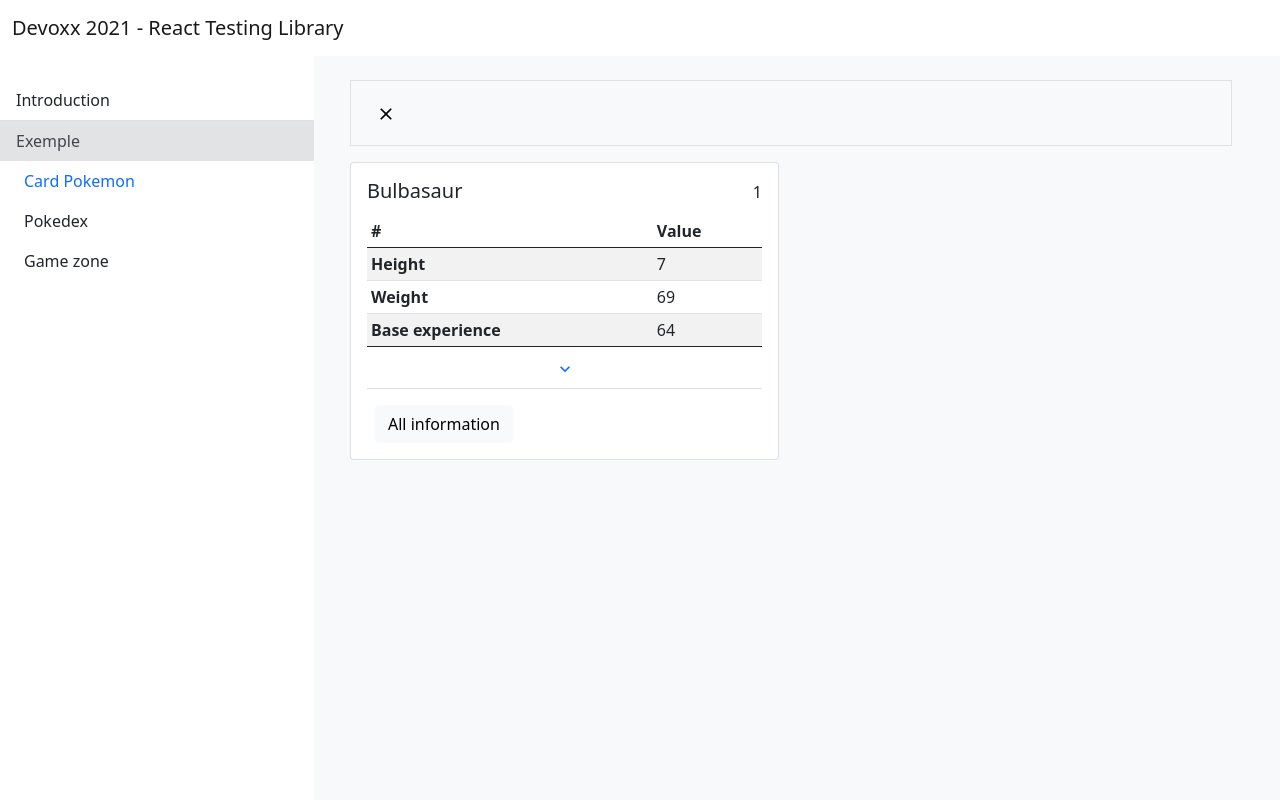
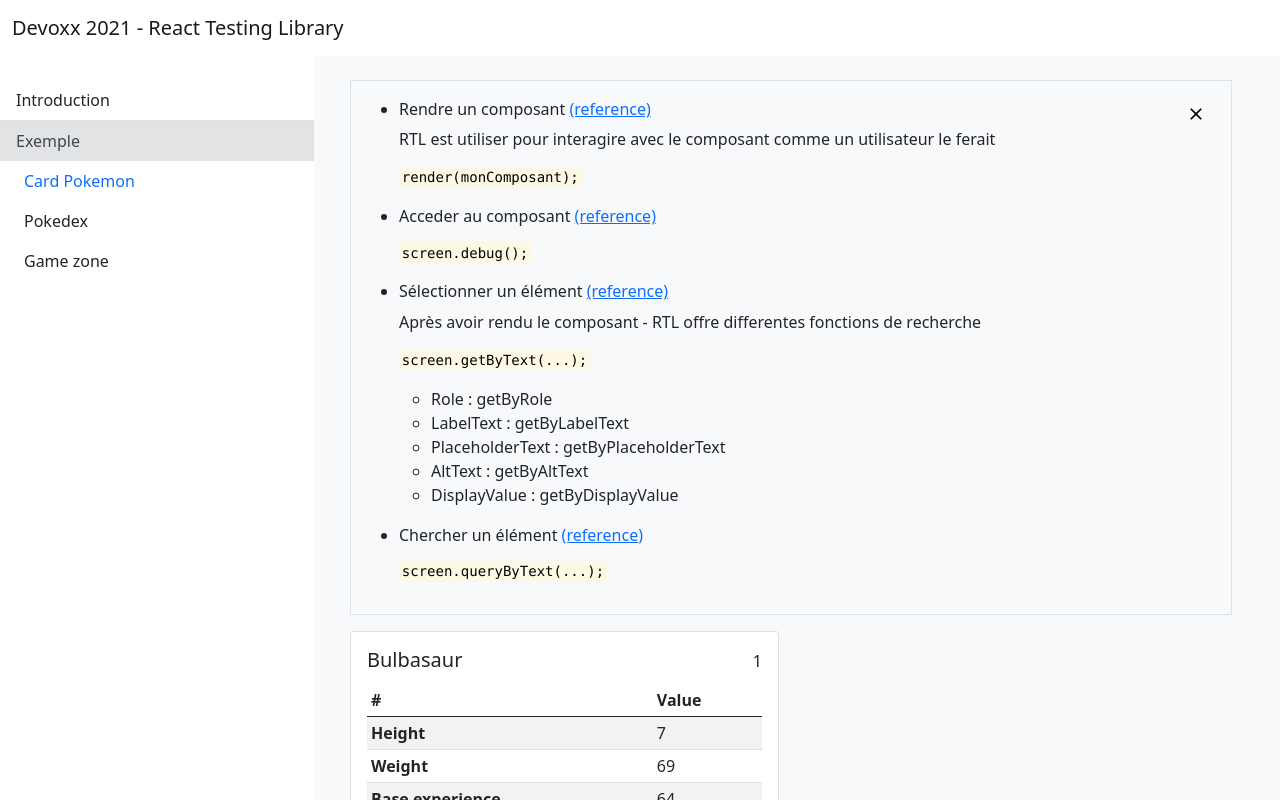
Before and after one commit to alicia-stotz/devoxx2021-rtl, a React (Create React App) app: page /example/default in a window 1280 px wide. Both pictures are taken after a click on the button "Summary". Shown: the top 800 px of the page. Built offline with nearby package versions, Linux system fonts and the light colour scheme.

Commit message:
feat(defaultPokemonCard): add summary

```diff
--- a/src/components/routes/Example/DefaultPokemonCard.tsx
+++ b/src/components/routes/Example/DefaultPokemonCard.tsx
@@ -24,7 +24,54 @@ const POKEMON: IPokemon[] = [
   }
 ];
 
-const SUMMARY_CONTENT: JSX.Element = <div></div>
+const SUMMARY_CONTENT: JSX.Element = <div>
+  <ul>
+    <li>
+      <h6>
+        Rendre un composant{" "}
+        <a href="https://testing-library.com/docs/react-testing-library/api#render">(reference)</a>
+      </h6>
+      <span>RTL est utiliser pour interagire avec le composant comme un utilisateur le ferait</span>
+      <pre className="mt-3"><code>
+        <mark>render(monComposant);</mark>
+      </code></pre>
+    </li>
+    <li>
+      <h6>
+        Acceder au composant{" "}
+        <a href="https://testing-library.com/docs/queries/about#screen">(reference)</a></h6>
+      <pre className="mt-3"><code>
+        <mark>screen.debug();</mark>
+      </code></pre>
+    </li>
+    <li>
+      <h6>
+        Sélectionner un élément{" "}
+        <a href="https://testing-library.com/docs/queries/about#priority">(reference)</a>
+      </h6>
+      <span>Après avoir rendu le composant - RTL offre differentes fonctions de recherche</span>
+      <pre className="mt-3"><code>
+        <mark>screen.getByText(...);</mark>
+      </code></pre>
+      <ul>
+        <li>Role : getByRole</li>
+        <li>LabelText : getByLabelText</li>
+        <li>PlaceholderText : getByPlaceholderText</li>
+        <li>AltText : getByAltText</li>
+        <li>DisplayValue : getByDisplayValue</li>
+      </ul>
+    </li>
+    <li className="mt-3">
+      <h6>
+        Chercher un élément{" "}
+        <a href="https://testing-library.com/docs/queries/about#types-of-queries">(reference)</a>
+      </h6>
+      <pre className="mt-3"><code>
+        <mark>screen.queryByText(...);</mark>
+      </code></pre>
+    </li>
+  </ul>
+</div>
 const TITLE_CONTENT: JSX.Element =
   <div>
     <h3 className="mb-0">Card Pokemon</h3>
--- a/src/components/shared/SummaryButton.tsx
+++ b/src/components/shared/SummaryButton.tsx
@@ -15,7 +15,7 @@ export const SummaryButton = ({ content, title }: ISummaryButtonProps) => {
           type="button"
           title="Hide summary"
           onClick={() => setDisplaySummary(false)}
-          className="btn btn-light btn-sm float-right">
+          className="btn btn-light btn-sm float-end">
           <ClearIcon fontSize="small" />
         </button>
         :
```
